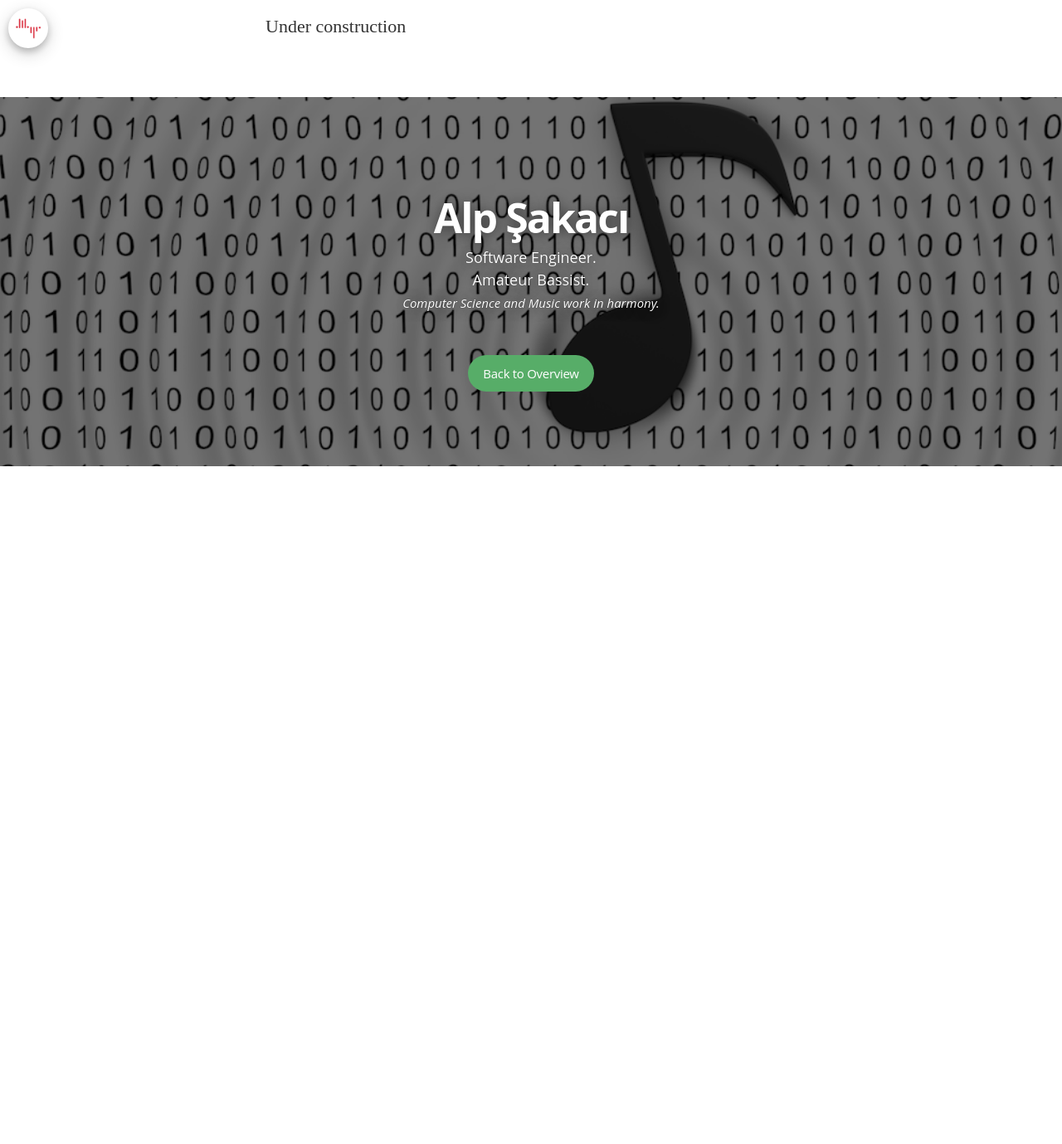
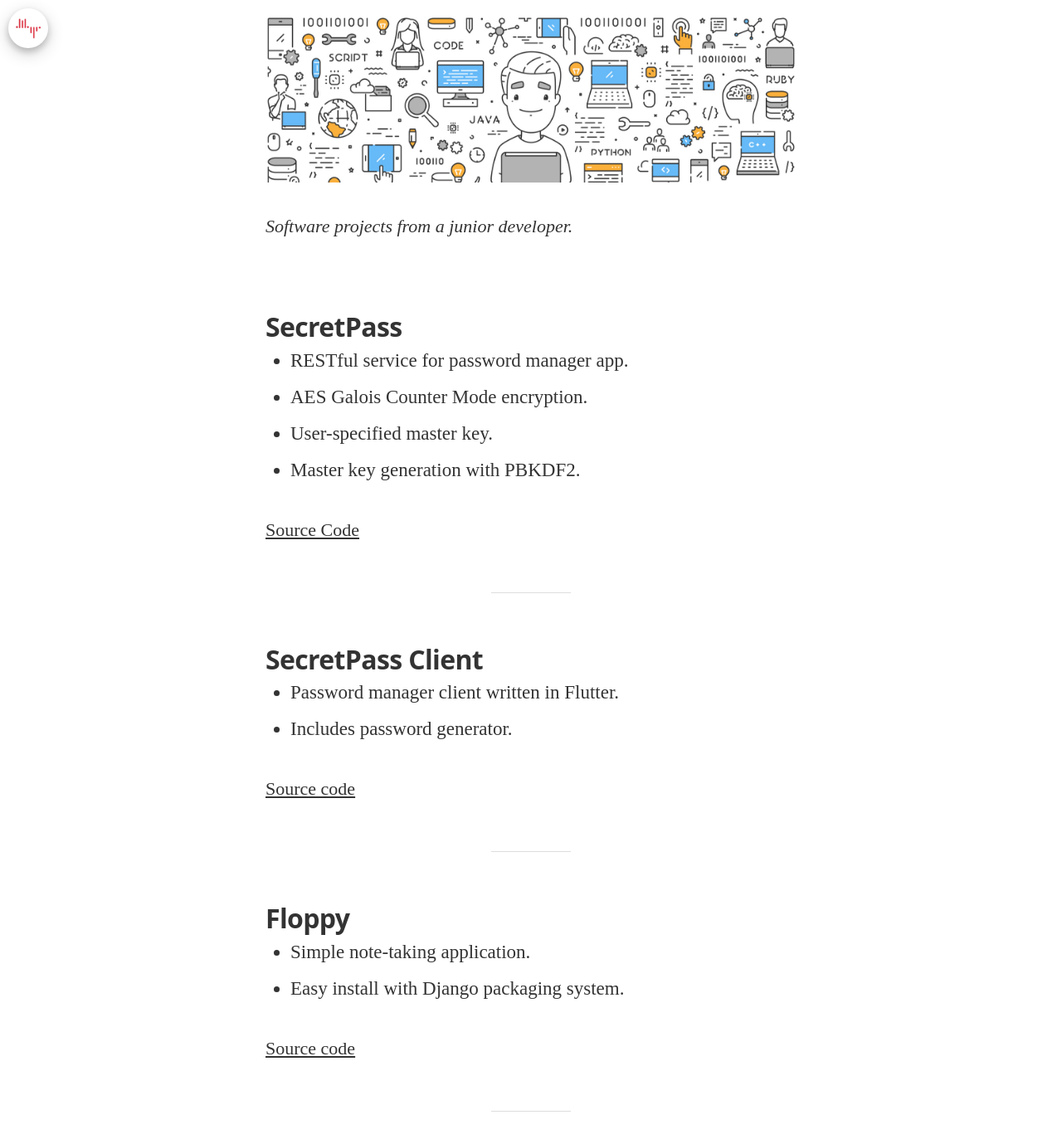
Before and after one commit to alpsakaci/alpsakaci.github.io, a Jekyll site: the page built from projects.md, in a window 1280 px wide and 1400 px high, scrolled down 240 px. Shown: the top 1379 px of the window at 83% size. Built offline with Jekyll 4.4.1, drawn with Linux system fonts in a browser that asks for light colours; nearby versions of some CDN libraries; some web fonts are replaced; before the commit the page ends 900 px from its top, so only the background shows below that; some of the changed text lies outside the part shown.

Commit message:
projects page

```diff
--- a/projects.md
+++ b/projects.md
@@ -3,5 +3,43 @@ layout: page
 title: Projects
 permalink: /projects/
 ---
+![](/assets/images/projects.jpg)
 
-Under construction
+*Software projects from a junior developer.*
+
+## SecretPass
+- RESTful service for password manager app.
+- AES Galois Counter Mode encryption.
+- User-specified master key.
+- Master key generation with PBKDF2.
+
+[Source Code](https://github.com/alpsakaci/django-secretpass)
+
+---
+## SecretPass Client
+- Password manager client written in Flutter.
+- Includes password generator.
+
+[Source code](https://github.com/alpsakaci/secretpass)
+
+---
+## Floppy
+- Simple note-taking application.
+- Easy install with Django packaging system.
+
+[Source code](https://github.com/alpsakaci/django-floppy)
+
+---
+## ImSafe
+- Image encryption and transfer service.
+- Parallel encryption using dynamic S-Box method.
+- Image signing with RSA.
+
+[Source code](https://github.com/imsafe/imsafe)
+
+---
+## ImSafe Android App
+- Native android client for ImSafe service.
+- Encrypt images and transfer them to your followers.
+
+[Source code](https://github.com/imsafe/imsafe-android)
```
Also changed, not shown: assets/images/projects.jpg (added), 1 other file.
